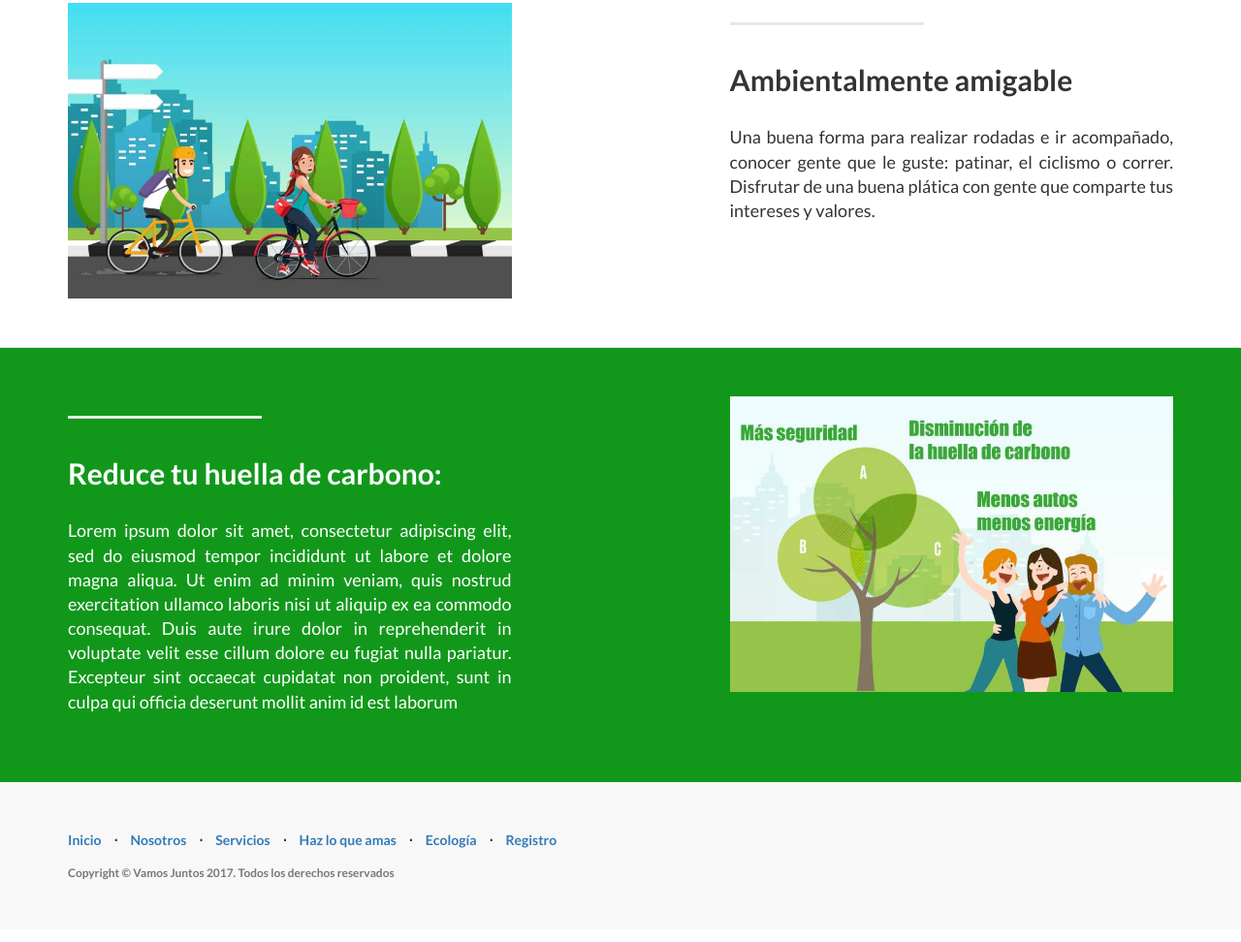
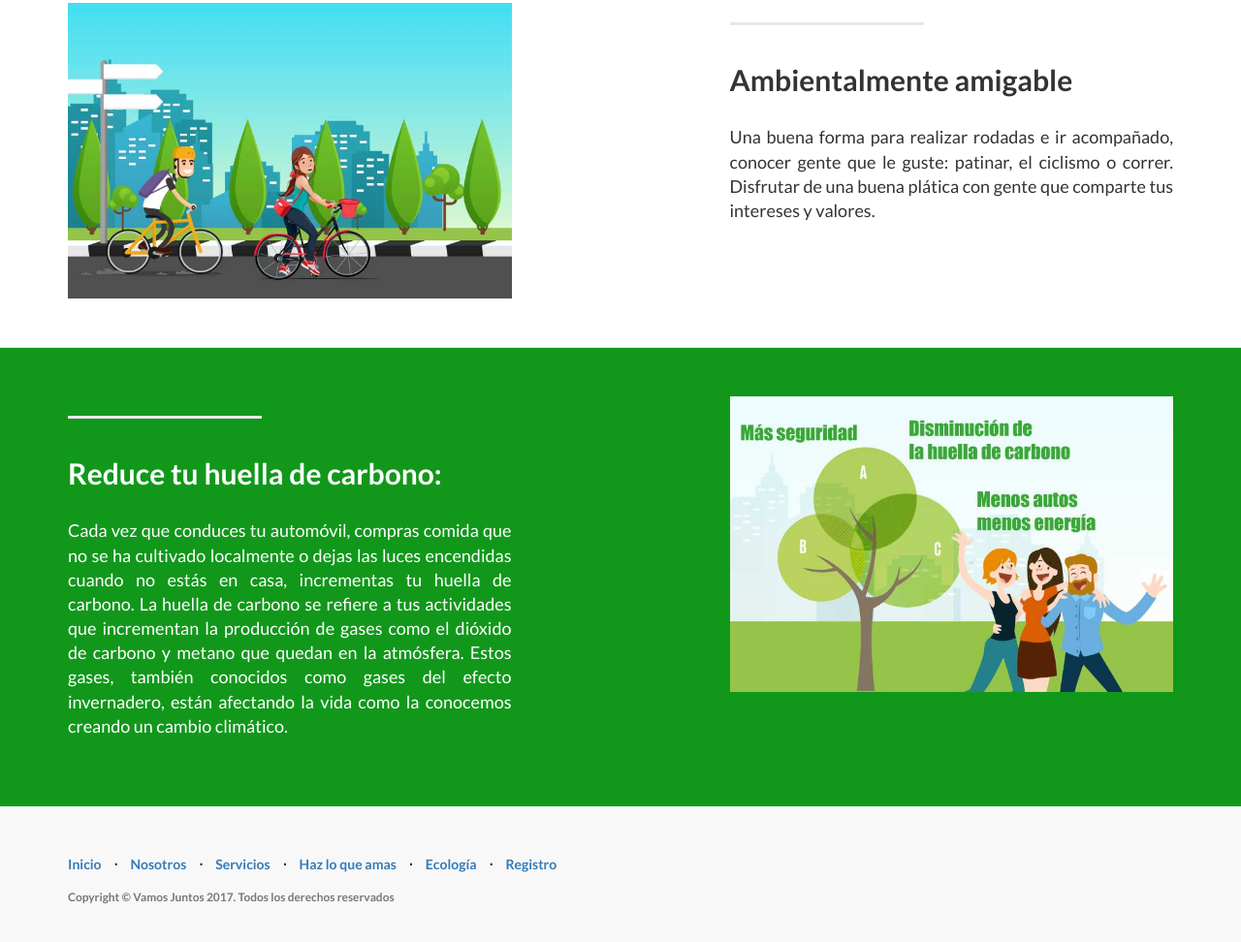
Before and after one commit to controlzeta/CarPool, a plain HTML site: page index.html in a window 1280 px wide. Shown: the part 2207-3179 px from the top of the page at 97% size. Drawn offline with Linux system fonts and the light colour scheme.

Commit message:
Textos Reduce tu huella de Carbono

```diff
--- a/index.html
+++ b/index.html
@@ -219,7 +219,7 @@
                     <hr class="section-heading-spacer">
                     <div class="clearfix"></div>
                     <h2 class="section-heading">Reduce tu huella de carbono: <br></h2>
-                    <p class="lead">Lorem ipsum dolor sit amet, consectetur adipiscing elit, sed do eiusmod tempor incididunt ut labore et dolore magna aliqua. Ut enim ad minim veniam, quis nostrud exercitation ullamco laboris nisi ut aliquip ex ea commodo consequat. Duis aute irure dolor in reprehenderit in voluptate velit esse cillum dolore eu fugiat nulla pariatur. Excepteur sint occaecat cupidatat non proident, sunt in culpa qui officia deserunt mollit anim id est laborum</a></p>
+                    <p class="lead">Cada vez que conduces tu automóvil, compras comida que no se ha cultivado localmente o dejas las luces encendidas cuando no estás en casa, incrementas tu huella de carbono. La huella de carbono se refiere a tus actividades que incrementan la producción de gases como el dióxido de carbono y metano que quedan en la atmósfera. Estos gases, también conocidos como gases del efecto invernadero, están afectando la vida como la conocemos creando un cambio climático.</a></p>
                 </div>
                 <div class="col-lg-5 col-lg-offset-2 col-sm-6">
                     <img class="img-responsive" src="img/infographic.jpg" alt="">
```
